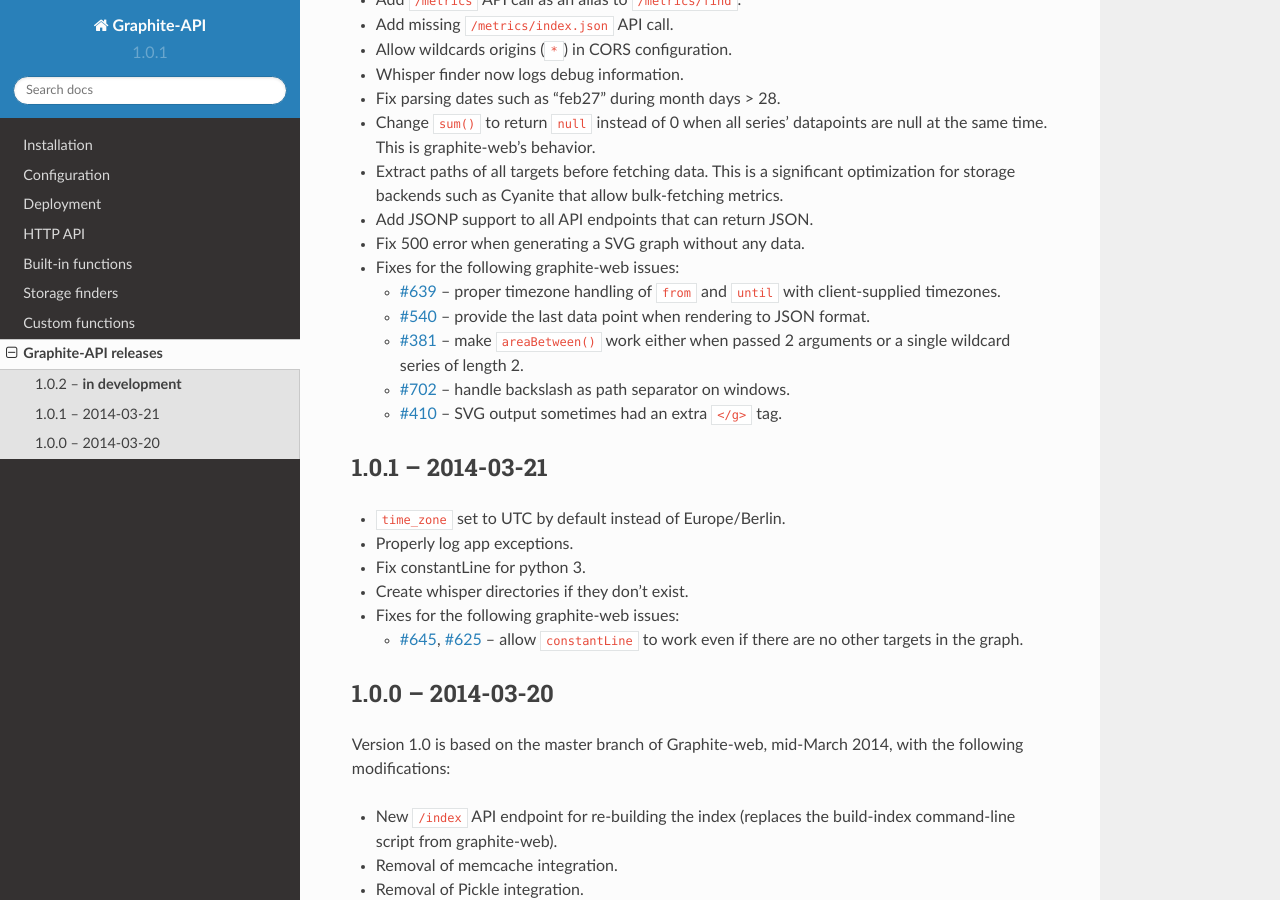
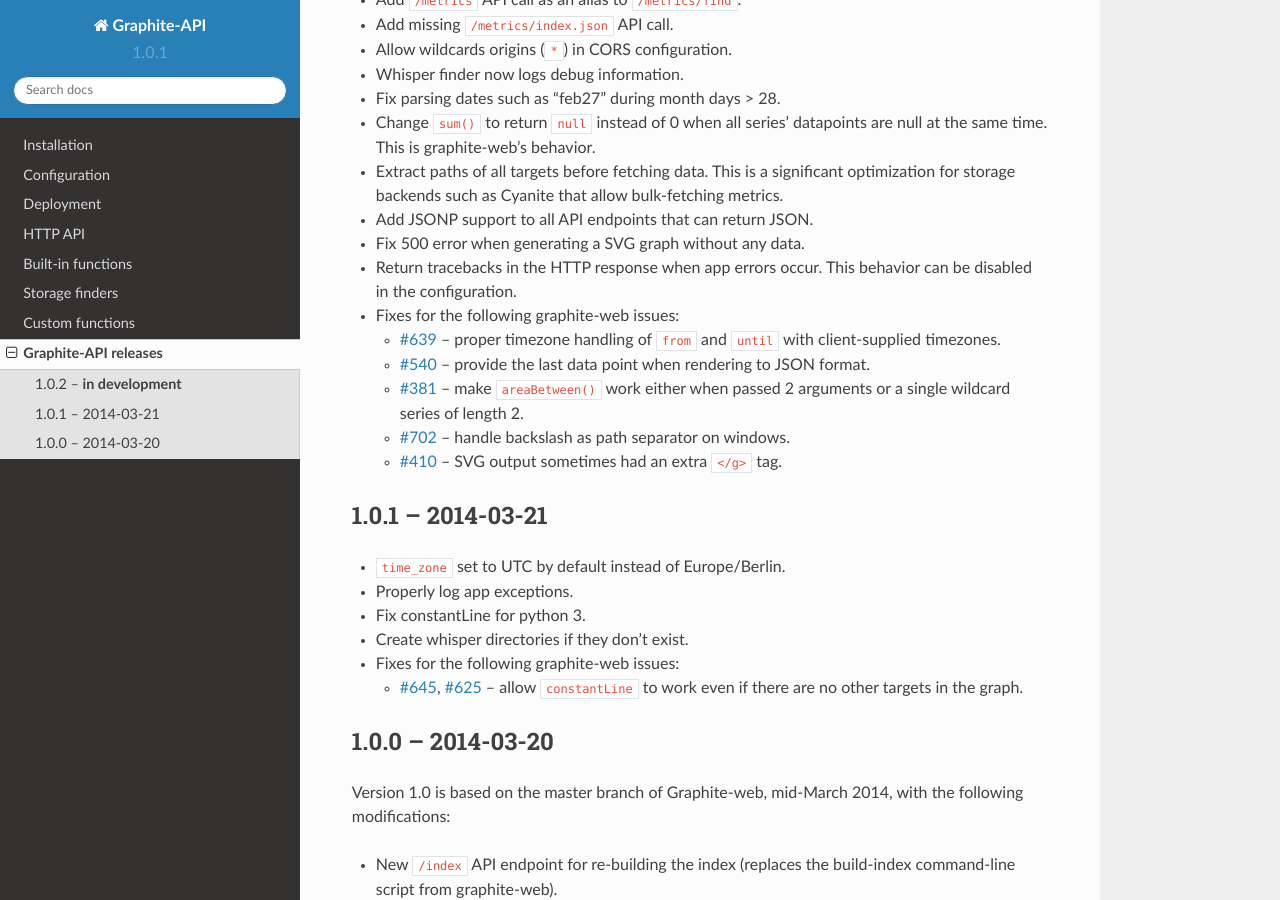
Before and after one commit to brutasse/graphite-api, a Sphinx documentation site: the page built from docs/releases.rst, in a window 1280 px wide and 900 px high, scrolled down 472 px. Built offline with Sphinx 7.4.7 and the Read the Docs theme 2.0.0, drawn with Linux system fonts in a browser that asks for light colours.

Commit message:
Document app errors in responses

```diff
--- a/docs/releases.rst
+++ b/docs/releases.rst
@@ -44,6 +44,9 @@
 * Add JSONP support to all API endpoints that can return JSON.
 
 * Fix 500 error when generating a SVG graph without any data.
+
+* Return tracebacks in the HTTP response when app errors occur. This behavior
+  can be disabled in the configuration.
 
 * Fixes for the following graphite-web issues:
 
```
